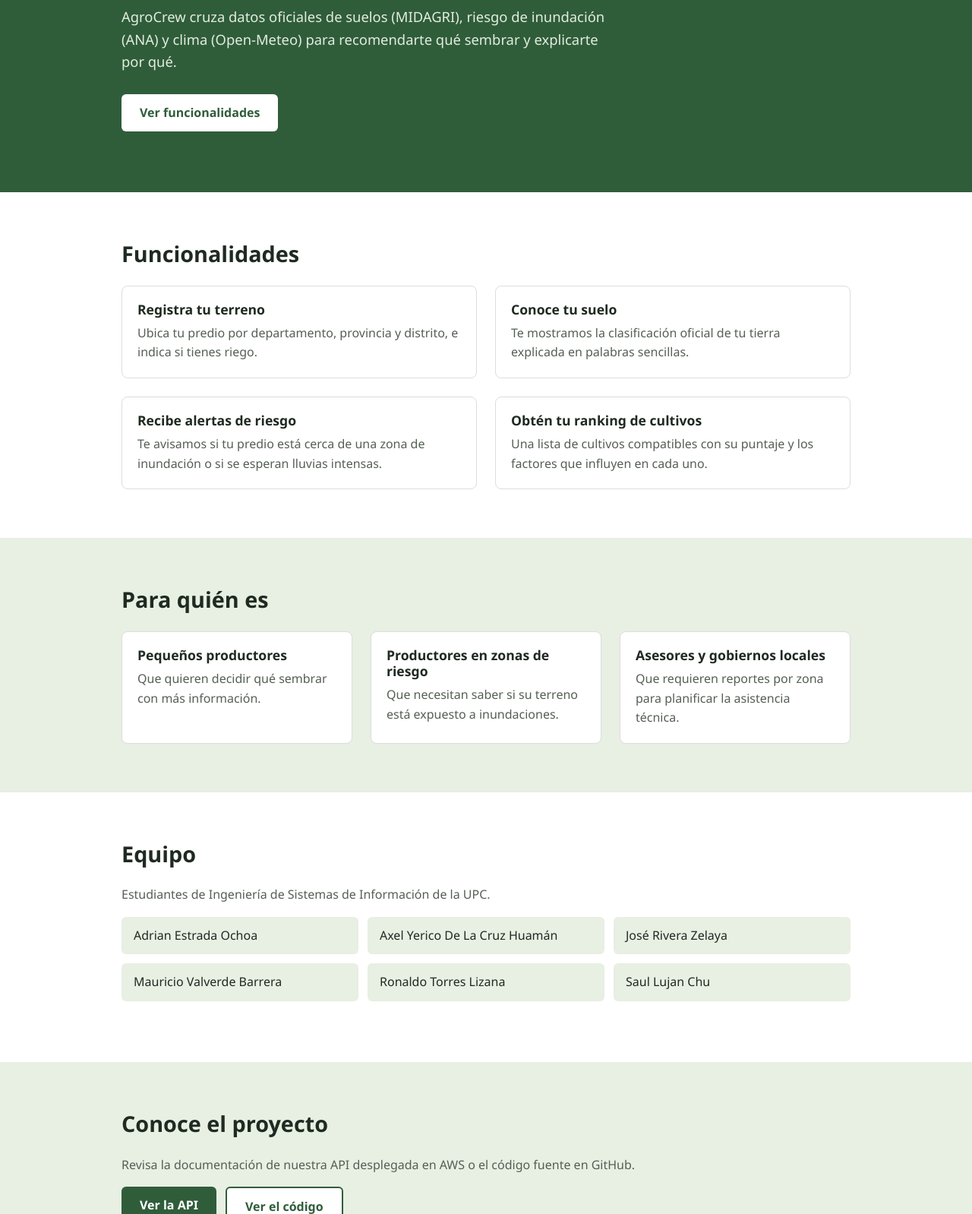
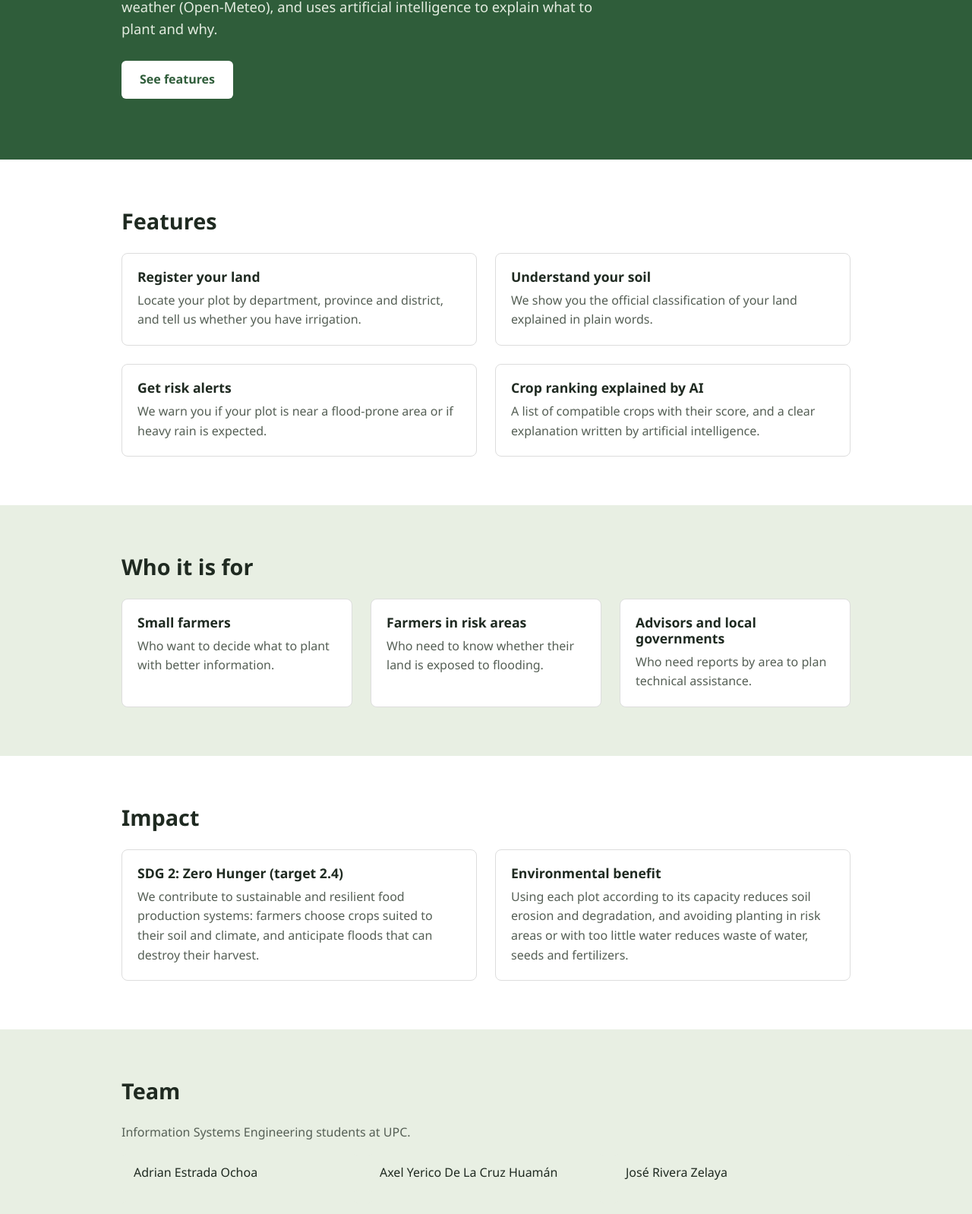
Before and after one commit to jorize04/agrocrew-landing, a plain HTML site: page index.html in a window 1280 px wide. Shown: the part 239-1837 px from the top of the page at 76% size. Drawn offline with Linux system fonts and the light colour scheme.

Commit message:
Add files via upload

```diff
--- a/index.html
+++ b/index.html
@@ -3,8 +3,8 @@
 <head>
   <meta charset="UTF-8">
   <meta name="viewport" content="width=device-width, initial-scale=1">
-  <title>AgroCrew | Qué sembrar en tu terreno</title>
-  <meta name="description" content="AgroCrew te recomienda qué cultivos son compatibles con tu terreno usando datos oficiales de suelos, riesgo hídrico y clima.">
+  <title>AgroCrew</title>
+  <meta name="description" content="AgroCrew te recomienda qué cultivos son compatibles con tu terreno usando datos oficiales e inteligencia artificial.">
   <link rel="icon" href="img/favicon.svg" type="image/svg+xml">
   <link rel="stylesheet" href="css/styles.css">
 </head>
@@ -14,12 +14,14 @@
       <a class="marca" href="#inicio">
         <img src="img/favicon.svg" alt="" width="28" height="28"> AgroCrew
       </a>
-      <button class="nav-toggle" aria-expanded="false" aria-controls="menu" aria-label="Abrir menú">☰</button>
+      <button class="nav-toggle" aria-expanded="false" aria-controls="menu" aria-label="Menú">☰</button>
       <ul class="nav-links" id="menu">
-        <li><a href="#funcionalidades">Funcionalidades</a></li>
-        <li><a href="#para-quien">Para quién es</a></li>
-        <li><a href="#equipo">Equipo</a></li>
-        <li><a href="#proyecto">Proyecto</a></li>
+        <li><a href="#funcionalidades" data-i18n="nav.funcionalidades">Funcionalidades</a></li>
+        <li><a href="#para-quien" data-i18n="nav.paraQuien">Para quién es</a></li>
+        <li><a href="#impacto" data-i18n="nav.impacto">Impacto</a></li>
+        <li><a href="#equipo" data-i18n="nav.equipo">Equipo</a></li>
+        <li><a href="#proyecto" data-i18n="nav.proyecto">Proyecto</a></li>
+        <li><button class="idioma" type="button" data-cambiar-idioma>EN</button></li>
       </ul>
     </nav>
   </header>
@@ -27,31 +29,31 @@
   <main>
     <section class="hero" id="inicio">
       <div class="contenedor">
-        <h1>Descubre qué cultivos son compatibles con tu terreno</h1>
-        <p>AgroCrew cruza datos oficiales de suelos (MIDAGRI), riesgo de inundación (ANA) y clima (Open-Meteo) para recomendarte qué sembrar y explicarte por qué.</p>
-        <a class="boton" href="#funcionalidades">Ver funcionalidades</a>
+        <h1 data-i18n="hero.titulo">Descubre qué cultivos son compatibles con tu terreno</h1>
+        <p data-i18n="hero.texto">AgroCrew cruza datos oficiales de suelos (MIDAGRI), riesgo de inundación (ANA) y clima (Open-Meteo), y con inteligencia artificial te explica qué sembrar y por qué.</p>
+        <a class="boton" href="#funcionalidades" data-i18n="hero.boton">Ver funcionalidades</a>
       </div>
     </section>
 
     <section class="seccion" id="funcionalidades">
       <div class="contenedor">
-        <h2>Funcionalidades</h2>
+        <h2 data-i18n="func.titulo">Funcionalidades</h2>
         <div class="grilla">
           <div class="item">
-            <h3>Registra tu terreno</h3>
-            <p>Ubica tu predio por departamento, provincia y distrito, e indica si tienes riego.</p>
+            <h3 data-i18n="func.1.t">Registra tu terreno</h3>
+            <p data-i18n="func.1.d">Ubica tu predio por departamento, provincia y distrito, e indica si tienes riego.</p>
           </div>
           <div class="item">
-            <h3>Conoce tu suelo</h3>
-            <p>Te mostramos la clasificación oficial de tu tierra explicada en palabras sencillas.</p>
+            <h3 data-i18n="func.2.t">Conoce tu suelo</h3>
+            <p data-i18n="func.2.d">Te mostramos la clasificación oficial de tu tierra explicada en palabras sencillas.</p>
           </div>
           <div class="item">
-            <h3>Recibe alertas de riesgo</h3>
-            <p>Te avisamos si tu predio está cerca de una zona de inundación o si se esperan lluvias intensas.</p>
+            <h3 data-i18n="func.3.t">Recibe alertas de riesgo</h3>
+            <p data-i18n="func.3.d">Te avisamos si tu predio está cerca de una zona de inundación o si se esperan lluvias intensas.</p>
           </div>
           <div class="item">
-            <h3>Obtén tu ranking de cultivos</h3>
-            <p>Una lista de cultivos compatibles con su puntaje y los factores que influyen en cada uno.</p>
+            <h3 data-i18n="func.4.t">Ranking de cultivos explicado con IA</h3>
+            <p data-i18n="func.4.d">Una lista de cultivos compatibles con su puntaje, y una explicación clara redactada por inteligencia artificial.</p>
           </div>
         </div>
       </div>
@@ -59,28 +61,44 @@
 
     <section class="seccion seccion-alterna" id="para-quien">
       <div class="contenedor">
-        <h2>Para quién es</h2>
+        <h2 data-i18n="seg.titulo">Para quién es</h2>
         <div class="grilla grilla-3">
           <div class="item">
-            <h3>Pequeños productores</h3>
-            <p>Que quieren decidir qué sembrar con más información.</p>
+            <h3 data-i18n="seg.1.t">Pequeños productores</h3>
+            <p data-i18n="seg.1.d">Que quieren decidir qué sembrar con más información.</p>
           </div>
           <div class="item">
-            <h3>Productores en zonas de riesgo</h3>
-            <p>Que necesitan saber si su terreno está expuesto a inundaciones.</p>
+            <h3 data-i18n="seg.2.t">Productores en zonas de riesgo</h3>
+            <p data-i18n="seg.2.d">Que necesitan saber si su terreno está expuesto a inundaciones.</p>
           </div>
           <div class="item">
-            <h3>Asesores y gobiernos locales</h3>
-            <p>Que requieren reportes por zona para planificar la asistencia técnica.</p>
+            <h3 data-i18n="seg.3.t">Asesores y gobiernos locales</h3>
+            <p data-i18n="seg.3.d">Que requieren reportes por zona para planificar la asistencia técnica.</p>
           </div>
         </div>
       </div>
     </section>
 
-    <section class="seccion" id="equipo">
+    <section class="seccion" id="impacto">
       <div class="contenedor">
-        <h2>Equipo</h2>
-        <p>Estudiantes de Ingeniería de Sistemas de Información de la UPC.</p>
+        <h2 data-i18n="imp.titulo">Impacto</h2>
+        <div class="grilla">
+          <div class="item">
+            <h3 data-i18n="imp.ods.t">ODS 2: Hambre cero (meta 2.4)</h3>
+            <p data-i18n="imp.ods.d">Contribuimos a sistemas de producción de alimentos sostenibles y resilientes: el productor elige cultivos adecuados a su suelo y clima, y se anticipa a inundaciones que pueden destruir su cosecha.</p>
+          </div>
+          <div class="item">
+            <h3 data-i18n="imp.amb.t">Beneficio ambiental</h3>
+            <p data-i18n="imp.amb.d">Usar cada terreno según su capacidad reduce la erosión y la degradación del suelo, y evitar siembras en zonas de riesgo o con poca agua reduce el desperdicio de agua, semillas y fertilizantes.</p>
+          </div>
+        </div>
+      </div>
+    </section>
+
+    <section class="seccion seccion-alterna" id="equipo">
+      <div class="contenedor">
+        <h2 data-i18n="eq.titulo">Equipo</h2>
+        <p data-i18n="eq.texto">Estudiantes de Ingeniería de Sistemas de Información de la UPC.</p>
         <ul class="equipo">
           <li>Adrian Estrada Ochoa</li>
           <li>Axel Yerico De La Cruz Huamán</li>
@@ -92,13 +110,13 @@
       </div>
     </section>
 
-    <section class="seccion seccion-alterna" id="proyecto">
+    <section class="seccion" id="proyecto">
       <div class="contenedor">
-        <h2>Conoce el proyecto</h2>
-        <p>Revisa la documentación de nuestra API desplegada en AWS o el código fuente en GitHub.</p>
+        <h2 data-i18n="pro.titulo">Conoce el proyecto</h2>
+        <p data-i18n="pro.texto">Revisa la documentación de nuestra API desplegada en AWS o el código fuente en GitHub.</p>
         <div class="acciones">
-          <a class="boton" href="http://agrocrew-backend.us-east-1.elasticbeanstalk.com/swagger-ui.html" target="_blank" rel="noopener">Ver la API</a>
-          <a class="boton boton-secundario" href="https://github.com/jorize04/Agrocrew-backend" target="_blank" rel="noopener">Ver el código</a>
+          <a class="boton" href="http://agrocrew-backend.us-east-1.elasticbeanstalk.com/swagger-ui.html" target="_blank" rel="noopener" data-i18n="pro.api">Ver la API</a>
+          <a class="boton boton-secundario" href="https://github.com/jorize04/Agrocrew-backend" target="_blank" rel="noopener" data-i18n="pro.codigo">Ver el código</a>
         </div>
       </div>
     </section>
@@ -106,11 +124,13 @@
 
   <footer class="pie">
     <div class="contenedor">
-      <p class="aviso">Las recomendaciones son referenciales y no reemplazan la evaluación de un ingeniero agrónomo.</p>
+      <p><a href="terminos.html" data-i18n="pie.terminos">Términos y condiciones</a></p>
+      <p class="aviso" data-i18n="pie.aviso">Las recomendaciones son referenciales y no reemplazan la evaluación de un ingeniero agrónomo.</p>
       <p class="aviso">© 2026 AgroCrew · Arquitectura de Aplicaciones Web · UPC</p>
     </div>
   </footer>
 
+  <script src="js/i18n.js"></script>
   <script src="js/main.js"></script>
 </body>
 </html>
--- /dev/null
+++ b/js/i18n.js
@@ -0,0 +1,118 @@
+// Internacionalización: Español de Latinoamérica (es) e inglés (en_US).
+// Cada texto traducible tiene un atributo data-i18n con su clave.
+const TEXTOS = {
+  es: {
+    'nav.funcionalidades': 'Funcionalidades', 'nav.paraQuien': 'Para quién es', 'nav.impacto': 'Impacto',
+    'nav.equipo': 'Equipo', 'nav.proyecto': 'Proyecto',
+    'hero.titulo': 'Descubre qué cultivos son compatibles con tu terreno',
+    'hero.texto': 'AgroCrew cruza datos oficiales de suelos (MIDAGRI), riesgo de inundación (ANA) y clima (Open-Meteo), y con inteligencia artificial te explica qué sembrar y por qué.',
+    'hero.boton': 'Ver funcionalidades',
+    'func.titulo': 'Funcionalidades',
+    'func.1.t': 'Registra tu terreno', 'func.1.d': 'Ubica tu predio por departamento, provincia y distrito, e indica si tienes riego.',
+    'func.2.t': 'Conoce tu suelo', 'func.2.d': 'Te mostramos la clasificación oficial de tu tierra explicada en palabras sencillas.',
+    'func.3.t': 'Recibe alertas de riesgo', 'func.3.d': 'Te avisamos si tu predio está cerca de una zona de inundación o si se esperan lluvias intensas.',
+    'func.4.t': 'Ranking de cultivos explicado con IA', 'func.4.d': 'Una lista de cultivos compatibles con su puntaje, y una explicación clara redactada por inteligencia artificial.',
+    'seg.titulo': 'Para quién es',
+    'seg.1.t': 'Pequeños productores', 'seg.1.d': 'Que quieren decidir qué sembrar con más información.',
+    'seg.2.t': 'Productores en zonas de riesgo', 'seg.2.d': 'Que necesitan saber si su terreno está expuesto a inundaciones.',
+    'seg.3.t': 'Asesores y gobiernos locales', 'seg.3.d': 'Que requieren reportes por zona para planificar la asistencia técnica.',
+    'imp.titulo': 'Impacto',
+    'imp.ods.t': 'ODS 2: Hambre cero (meta 2.4)',
+    'imp.ods.d': 'Contribuimos a sistemas de producción de alimentos sostenibles y resilientes: el productor elige cultivos adecuados a su suelo y clima, y se anticipa a inundaciones que pueden destruir su cosecha.',
+    'imp.amb.t': 'Beneficio ambiental',
+    'imp.amb.d': 'Usar cada terreno según su capacidad reduce la erosión y la degradación del suelo, y evitar siembras en zonas de riesgo o con poca agua reduce el desperdicio de agua, semillas y fertilizantes.',
+    'eq.titulo': 'Equipo', 'eq.texto': 'Estudiantes de Ingeniería de Sistemas de Información de la UPC.',
+    'pro.titulo': 'Conoce el proyecto', 'pro.texto': 'Revisa la documentación de nuestra API desplegada en AWS o el código fuente en GitHub.',
+    'pro.api': 'Ver la API', 'pro.codigo': 'Ver el código',
+    'pie.terminos': 'Términos y condiciones',
+    'pie.aviso': 'Las recomendaciones son referenciales y no reemplazan la evaluación de un ingeniero agrónomo.',
+    'ter.volver': 'Volver al inicio', 'ter.titulo': 'Términos y condiciones', 'ter.fecha': 'Última actualización: octubre de 2026',
+    'ter.1.t': '1. Sobre AgroCrew',
+    'ter.1.d': 'AgroCrew es un proyecto académico del curso Arquitectura de Aplicaciones Web de la Universidad Peruana de Ciencias Aplicadas (UPC). Ofrece recomendaciones de cultivos a partir de datos públicos y de inteligencia artificial.',
+    'ter.2.t': '2. Carácter referencial de las recomendaciones',
+    'ter.2.d': 'Las evaluaciones, rankings, alertas y explicaciones son referenciales. No reemplazan la evaluación de un ingeniero agrónomo ni garantizan el rendimiento de una cosecha. Las decisiones de siembra son responsabilidad del usuario.',
+    'ter.3.t': '3. Fuentes de datos',
+    'ter.3.d': 'La plataforma usa información pública del MIDAGRI y el SERFOR (capacidad de uso del suelo), la ANA (puntos críticos de riesgo hídrico), el INEI (ubigeo) y Open-Meteo (clima). AgroCrew no es responsable de errores, cambios o interrupciones en esas fuentes.',
+    'ter.4.t': '4. Uso de inteligencia artificial',
+    'ter.4.d': 'Las explicaciones de cada evaluación pueden ser redactadas por un modelo de inteligencia artificial (Google Gemini) a partir de los datos agronómicos del predio. La IA no decide el ranking, y no se le envían datos personales del usuario.',
+    'ter.5.t': '5. Cuenta y datos personales',
+    'ter.5.d': 'Para usar la plataforma el usuario se registra con su nombre y correo. La contraseña se guarda cifrada. Los datos se usan solo para prestar el servicio y generar reportes agregados por zona, sin identificar a las personas, conforme a la Ley N.° 29733 de Protección de Datos Personales del Perú.',
+    'ter.6.t': '6. Uso adecuado',
+    'ter.6.d': 'El usuario se compromete a registrar información veraz y a no usar la plataforma para fines ilícitos ni para afectar su funcionamiento.',
+    'ter.7.t': '7. Cambios en estos términos',
+    'ter.7.d': 'Estos términos pueden actualizarse. La versión vigente estará siempre publicada en esta página.'
+  },
+  en: {
+    'nav.funcionalidades': 'Features', 'nav.paraQuien': 'Who it is for', 'nav.impacto': 'Impact',
+    'nav.equipo': 'Team', 'nav.proyecto': 'Project',
+    'hero.titulo': 'Find out which crops suit your land',
+    'hero.texto': 'AgroCrew combines official soil data (MIDAGRI), flood risk (ANA) and weather (Open-Meteo), and uses artificial intelligence to explain what to plant and why.',
+    'hero.boton': 'See features',
+    'func.titulo': 'Features',
+    'func.1.t': 'Register your land', 'func.1.d': 'Locate your plot by department, province and district, and tell us whether you have irrigation.',
+    'func.2.t': 'Understand your soil', 'func.2.d': 'We show you the official classification of your land explained in plain words.',
+    'func.3.t': 'Get risk alerts', 'func.3.d': 'We warn you if your plot is near a flood-prone area or if heavy rain is expected.',
+    'func.4.t': 'Crop ranking explained by AI', 'func.4.d': 'A list of compatible crops with their score, and a clear explanation written by artificial intelligence.',
+    'seg.titulo': 'Who it is for',
+    'seg.1.t': 'Small farmers', 'seg.1.d': 'Who want to decide what to plant with better information.',
+    'seg.2.t': 'Farmers in risk areas', 'seg.2.d': 'Who need to know whether their land is exposed to flooding.',
+    'seg.3.t': 'Advisors and local governments', 'seg.3.d': 'Who need reports by area to plan technical assistance.',
+    'imp.titulo': 'Impact',
+    'imp.ods.t': 'SDG 2: Zero Hunger (target 2.4)',
+    'imp.ods.d': 'We contribute to sustainable and resilient food production systems: farmers choose crops suited to their soil and climate, and anticipate floods that can destroy their harvest.',
+    'imp.amb.t': 'Environmental benefit',
+    'imp.amb.d': 'Using each plot according to its capacity reduces soil erosion and degradation, and avoiding planting in risk areas or with too little water reduces waste of water, seeds and fertilizers.',
+    'eq.titulo': 'Team', 'eq.texto': 'Information Systems Engineering students at UPC.',
+    'pro.titulo': 'Explore the project', 'pro.texto': 'Check the documentation of our API deployed on AWS or the source code on GitHub.',
+    'pro.api': 'See the API', 'pro.codigo': 'See the code',
+    'pie.terminos': 'Terms and conditions',
+    'pie.aviso': 'Recommendations are for reference only and do not replace an agronomist’s assessment.',
+    'ter.volver': 'Back to home', 'ter.titulo': 'Terms and conditions', 'ter.fecha': 'Last updated: October 2026',
+    'ter.1.t': '1. About AgroCrew',
+    'ter.1.d': 'AgroCrew is an academic project of the Web Application Architecture course at Universidad Peruana de Ciencias Aplicadas (UPC). It provides crop recommendations based on public data and artificial intelligence.',
+    'ter.2.t': '2. Recommendations are for reference only',
+    'ter.2.d': 'Assessments, rankings, alerts and explanations are for reference only. They do not replace an agronomist’s assessment and do not guarantee crop yields. Planting decisions are the user’s responsibility.',
+    'ter.3.t': '3. Data sources',
+    'ter.3.d': 'The platform uses public information from MIDAGRI and SERFOR (land use capacity), ANA (critical flood-risk points), INEI (geographic codes) and Open-Meteo (weather). AgroCrew is not responsible for errors, changes or interruptions in those sources.',
+    'ter.4.t': '4. Use of artificial intelligence',
+    'ter.4.d': 'The explanation of each assessment may be written by an artificial intelligence model (Google Gemini) based on the plot’s agronomic data. The AI does not decide the ranking, and no personal user data is sent to it.',
+    'ter.5.t': '5. Account and personal data',
+    'ter.5.d': 'To use the platform, users register with their name and email. Passwords are stored encrypted. Data is used only to provide the service and to produce aggregated reports by area without identifying individuals, in accordance with Peru’s Personal Data Protection Law No. 29733.',
+    'ter.6.t': '6. Acceptable use',
+    'ter.6.d': 'Users agree to provide truthful information and not to use the platform for unlawful purposes or to disrupt its operation.',
+    'ter.7.t': '7. Changes to these terms',
+    'ter.7.d': 'These terms may be updated. The current version will always be published on this page.'
+  }
+};
+
+function aplicarIdioma(idioma) {
+  document.documentElement.lang = idioma === 'en' ? 'en-US' : 'es';
+  document.querySelectorAll('[data-i18n]').forEach((el) => {
+    const texto = TEXTOS[idioma][el.dataset.i18n];
+    if (texto) el.textContent = texto;
+  });
+  // El botón muestra el idioma al que se puede cambiar
+  document.querySelectorAll('[data-cambiar-idioma]').forEach((b) => {
+    b.textContent = idioma === 'en' ? 'ES' : 'EN';
+    b.setAttribute('aria-label', idioma === 'en' ? 'Cambiar a español' : 'Switch to English');
+  });
+  try { localStorage.setItem('idioma', idioma); } catch (e) { /* sin almacenamiento: solo esta página */ }
+}
+
+function idiomaInicial() {
+  try {
+    const guardado = localStorage.getItem('idioma');
+    if (guardado) return guardado;
+  } catch (e) { /* ignorar */ }
+  return navigator.language && navigator.language.startsWith('en') ? 'en' : 'es';
+}
+
+let idiomaActual = idiomaInicial();
+aplicarIdioma(idiomaActual);
+
+document.querySelectorAll('[data-cambiar-idioma]').forEach((b) => {
+  b.addEventListener('click', () => {
+    idiomaActual = idiomaActual === 'en' ? 'es' : 'en';
+    aplicarIdioma(idiomaActual);
+  });
+});
```
Also changed, not shown: css/styles.css (+15 -0 lines), terminos.html (added, +59 -0 lines), 1 other file.
